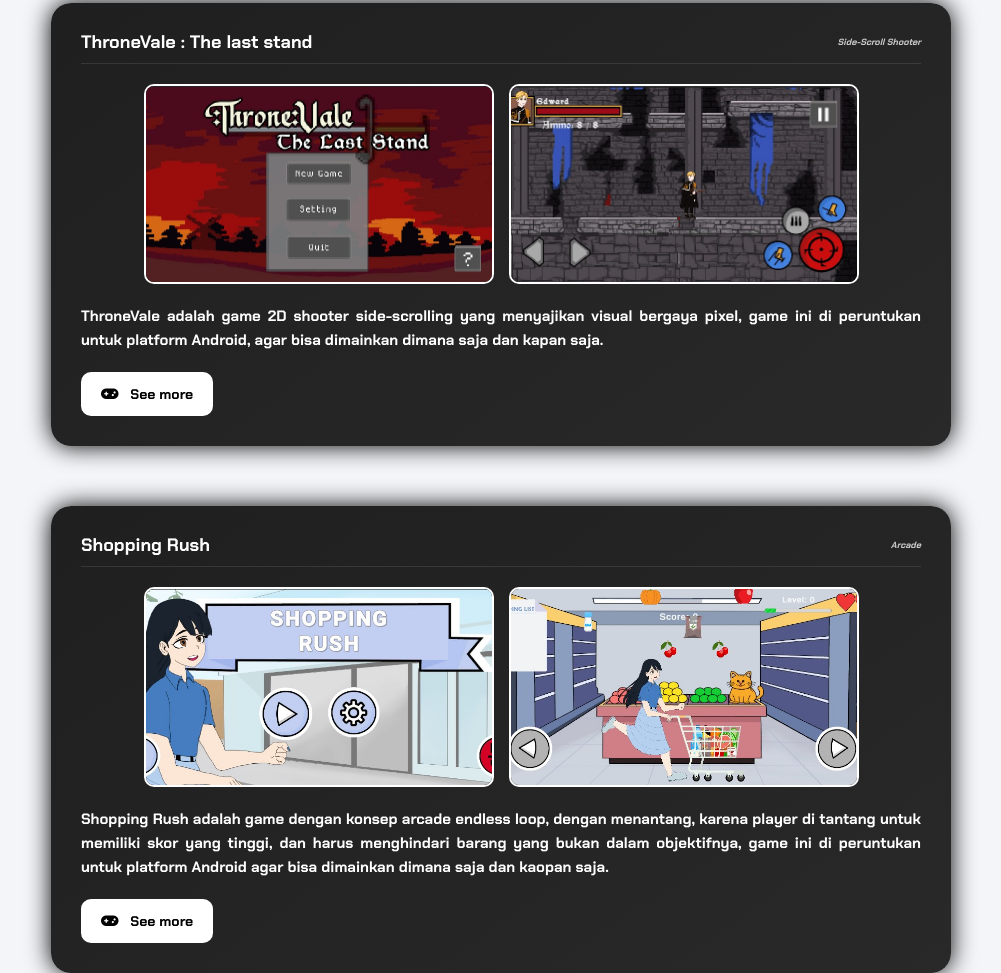
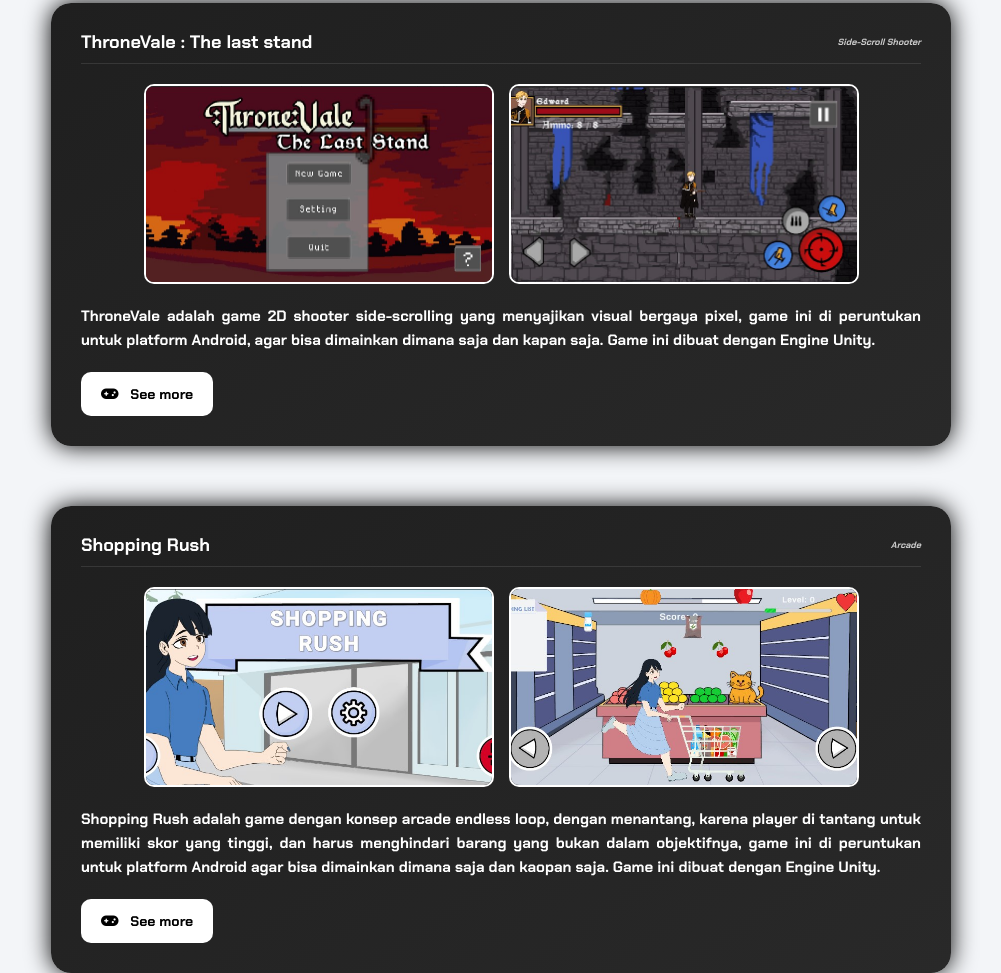
Before and after one commit to RamaRefin/PortoWeb, a website: page projek/pgame.html in a window 1280 px wide. Shown: the part 367-1340 px from the top of the page, without its empty margins (139-1140 px from the left). Drawn offline with nearby package versions, Linux system fonts and the light colour scheme; a script that the page names is missing; a web font is replaced by a local one.

Commit message:
redesign

```diff
--- a/projek/pgame.html
+++ b/projek/pgame.html
@@ -54,7 +54,7 @@
                 <img src="/img/ss1.jpg" alt="Screenshot 2">
               </div>
               <p class="game-desc">
-                ThroneVale adalah game 2D shooter side-scrolling yang menyajikan visual bergaya pixel, game ini di peruntukan untuk platform Android, agar bisa dimainkan dimana saja dan kapan saja.
+                ThroneVale adalah game 2D shooter side-scrolling yang menyajikan visual bergaya pixel, game ini di peruntukan untuk platform Android, agar bisa dimainkan dimana saja dan kapan saja. Game ini dibuat dengan Engine Unity.
               </p>
               <a href="https://paradoxexe.itch.io/thronevale-the-last-stand" target="_blank" class="play-btn">
                 <i class="fa-solid fa-gamepad"></i> See more
@@ -75,7 +75,7 @@
                 <img src="/img/SR2.jpg" alt="Screenshot 2">
               </div>
               <p class="game-desc">
-                Shopping Rush adalah game dengan konsep arcade endless loop, dengan menantang, karena player di tantang untuk memiliki skor yang tinggi, dan harus menghindari barang yang bukan dalam objektifnya, game ini di peruntukan untuk platform Android agar bisa dimainkan dimana saja dan kaopan saja.
+                Shopping Rush adalah game dengan konsep arcade endless loop, dengan menantang, karena player di tantang untuk memiliki skor yang tinggi, dan harus menghindari barang yang bukan dalam objektifnya, game ini di peruntukan untuk platform Android agar bisa dimainkan dimana saja dan kaopan saja. Game ini dibuat dengan Engine Unity.
               </p>
               <a href="https://paradoxexe.itch.io/shopping-rush" target="_blank" class="play-btn">
                 <i class="fa-solid fa-gamepad"></i> See more
```
Also changed, not shown: index.html (+1 -1 lines).
